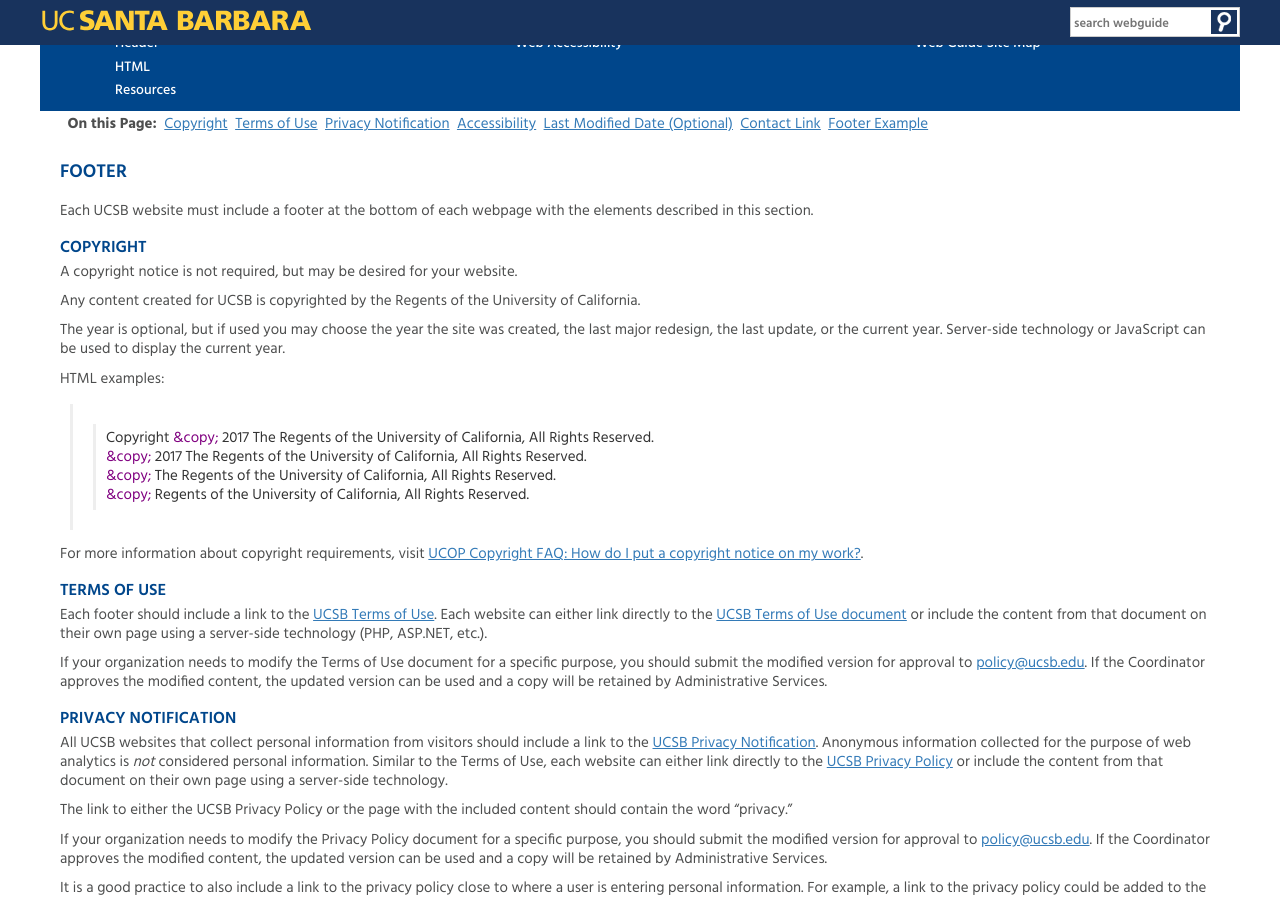
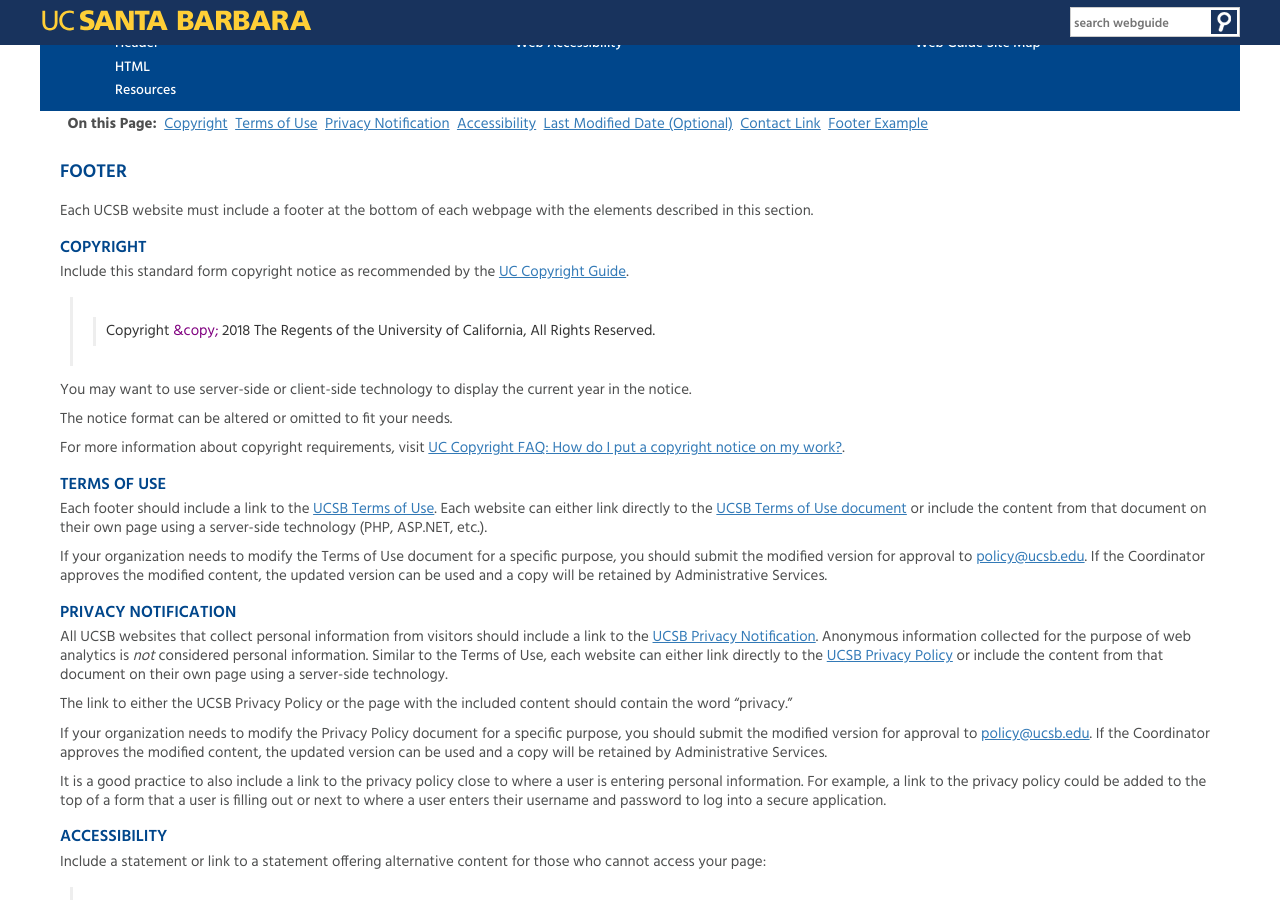
Before and after one commit to ucsb/webguide, a Jekyll site: the page built from footer.md, in a window 1280 px wide and 900 px high, scrolled down 346 px. Built offline with Jekyll 4.4.1, drawn with Linux system fonts in a browser that asks for light colours.

Commit message:
More word-smithing about copyright notice.

````diff
--- a/footer.md
+++ b/footer.md
@@ -9,25 +9,17 @@
 
 ### Copyright
 
-A copyright notice is not required, but may be desired for your website.
-
-Any content created for UCSB is copyrighted by the Regents of the University of California.
-
-The year is optional, but if used you may choose the year the site was created,
-the last major redesign, the last update, or the current year. Server-side technology
-or JavaScript can be used to display the current year.
-
-HTML examples:
+Include this standard form copyright notice as recommended by the [UC Copyright Guide](http://copyright.universityofcalifornia.edu/).
 
 ```html
-Copyright &copy; 2017 The Regents of the University of California, All Rights Reserved.
-&copy; 2017 The Regents of the University of California, All Rights Reserved.
-&copy; The Regents of the University of California, All Rights Reserved.
-&copy; Regents of the University of California, All Rights Reserved.
+Copyright &copy; 2018 The Regents of the University of California, All Rights Reserved.
 ```
+You may want to use server-side or client-side technology to display the current year in the notice.
+
+The notice format can be altered or omitted to fit your needs.
 
 For more information about copyright requirements, visit
-[UCOP Copyright FAQ: How do I put a copyright notice on my work?](http://copyright.universityofcalifornia.edu/faqs/index.html#h).
+[UC Copyright FAQ: How do I put a copyright notice on my work?](http://copyright.universityofcalifornia.edu/faqs/index.html#h).
 
 ### Terms of Use
 
````
